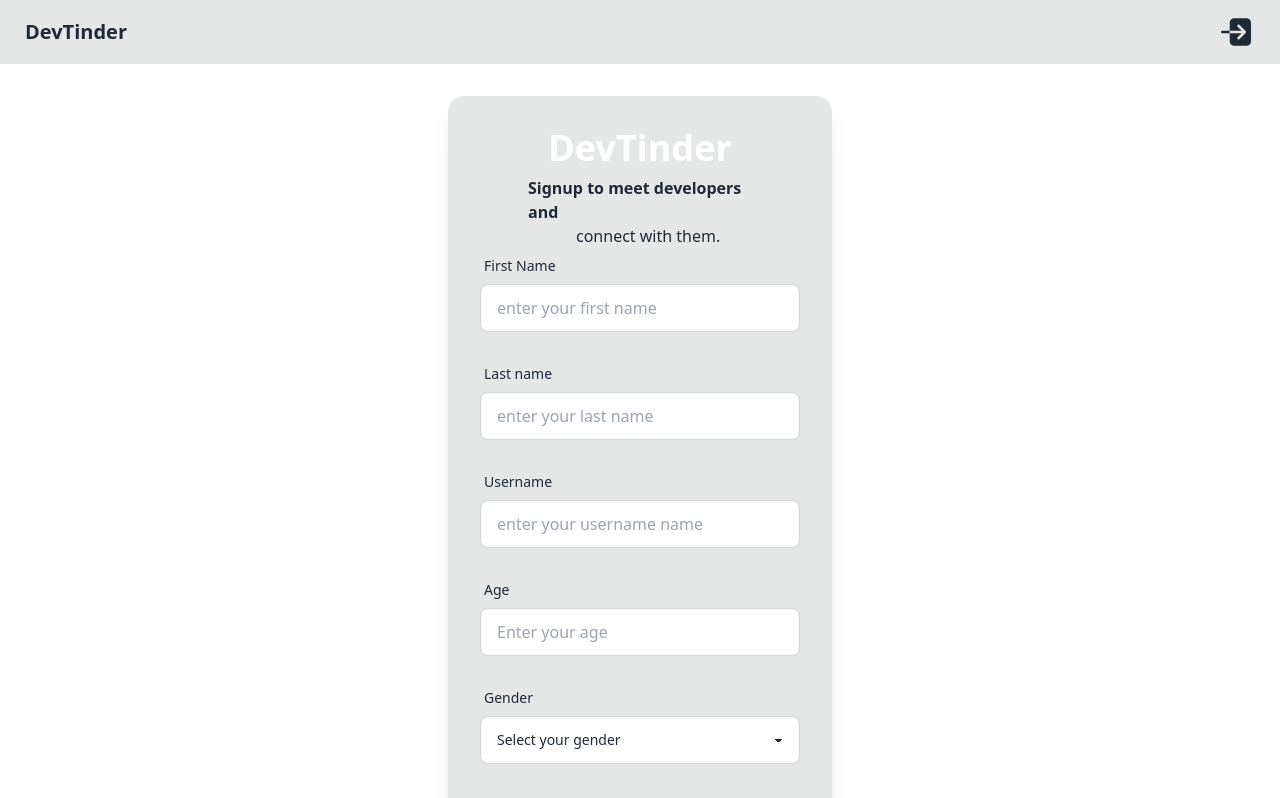
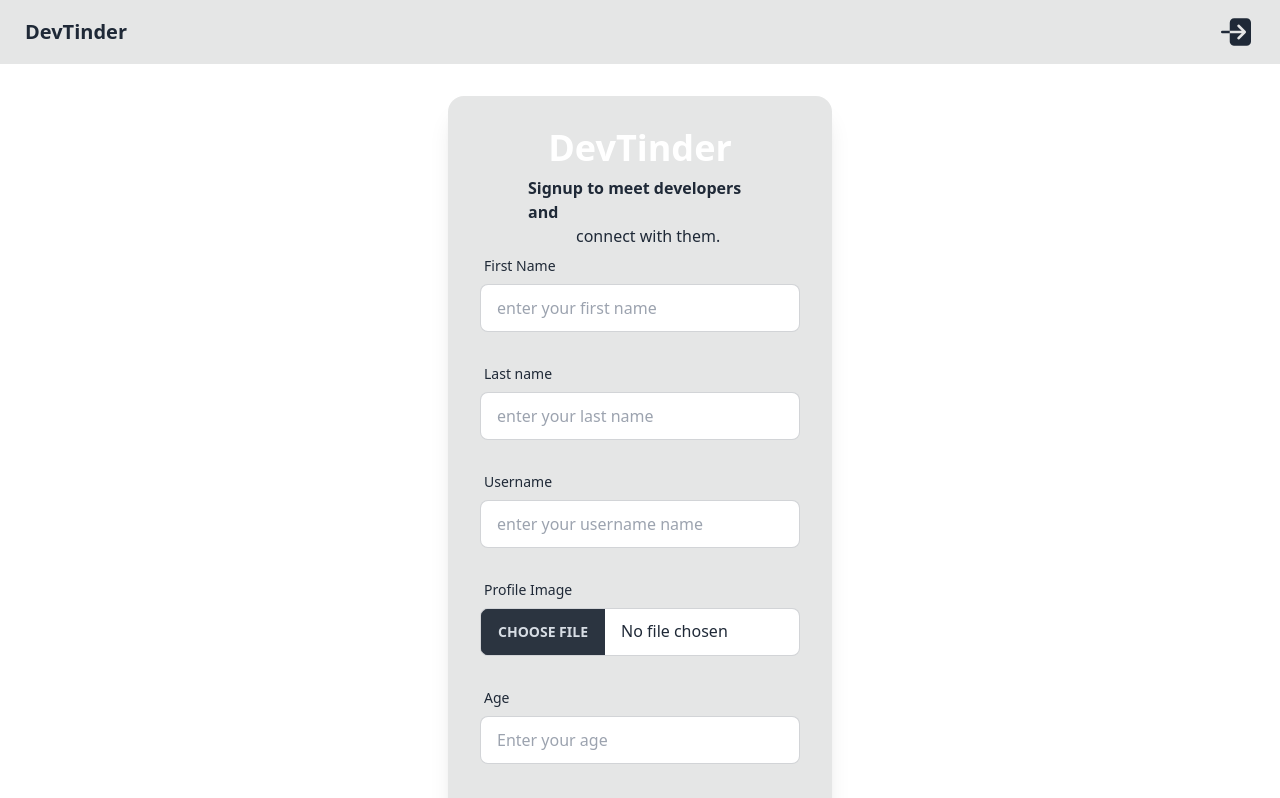
Before and after one commit to MEHULBANSAL2003/devTinder, a React (Vite) app in the folder frontend/: page /signup in a window 1280 px wide. Shown: the top 798 px of the page. Built offline with nearby package versions, Linux system fonts and the light colour scheme; no server answers.

Commit message:
putting images to aws s3 and storing link to mongo

```diff
--- a/frontend/src/pages/Signup.jsx
+++ b/frontend/src/pages/Signup.jsx
@@ -16,11 +16,56 @@ const Signup = () => {
   const [gender, setGender] = useState("");
   const [username, setUsername] = useState("");
   const [error, setError] = useState(null);
+  const [image, setImage] = useState(null);
+  const [imageUrl, setImageUrl] = useState(null);
   const [showPassword, setShowPassword] = useState(false);
 
   const navigate = useNavigate();
   const dispatch = useDispatch();
 
+
+  const handleImageChange = async (e) => {
+    const file = e.target.files[0];
+
+    if (!file) {
+      toast.error("No file selected.");
+      return;
+    }
+
+    setImage(file);
+
+    // Request a signed URL from the backend
+    try {
+      const filename = encodeURIComponent(file.name);
+      const contentType = file.type;
+
+      const response = await axios.post(
+        `${import.meta.env.VITE_BACKEND_URL}/generate-upload-url`,
+        {
+          filename,
+          contentType,
+        }
+      );
+
+      if (response.data.result === "success") {
+        // Upload the image directly to S3 using the signed URL
+        const signedUrl = response.data.url;
+
+        await axios.put(signedUrl, file, {
+          headers: {
+            "Content-Type": contentType,
+          },
+        });
+
+        setImageUrl(response.data.key);
+        toast.success("Image uploaded successfully.");
+      } else {
+        toast.error(response.data.message);
+      }
+    } catch (err) {
+      toast.error("Failed to upload image. Please try again.");
+    }
+  };
   const handleSignup = async () => {
     const message = validateSignUpData(
       firstName,
@@ -45,6 +90,7 @@ const Signup = () => {
             firstName: firstName,
             lastName: lastName,
             userName: username,
+            imageUrl:imageUrl,
             age: age,
             gender: gender,
             emailId: emailId,
@@ -70,6 +116,7 @@ const Signup = () => {
       }
     }
   };
+
 
   const togglePasswordVisibility = () => {
     if (password.current) {
@@ -145,6 +192,26 @@ const Signup = () => {
               />
               <div className="text-red-600 mt-1 text-md">
                 {error && error.startsWith("User") && <p>{error}</p>}
+              </div>
+            </label>
+
+            <label className="form-control w-full max-w-xs mb-5">
+              <div className="label">
+                <span className="label-text">Profile Image</span>
+              </div>
+              <input
+                type="file"
+                accept="image/*"
+                className="file-input file-input-bordered w-full max-w-xs"
+                onChange={handleImageChange}
+              />
+              {image && (
+                <div className="text-green-500 mt-2 text-sm">
+                  Selected: {image.name}
+                </div>
+              )}
+              <div className="text-red-600 mt-1">
+                {error && error.startsWith("Image") && <p>{error}</p>}
               </div>
             </label>
 
```
Also changed, not shown: 2 other files (tests, documents, lock files or other folders).
